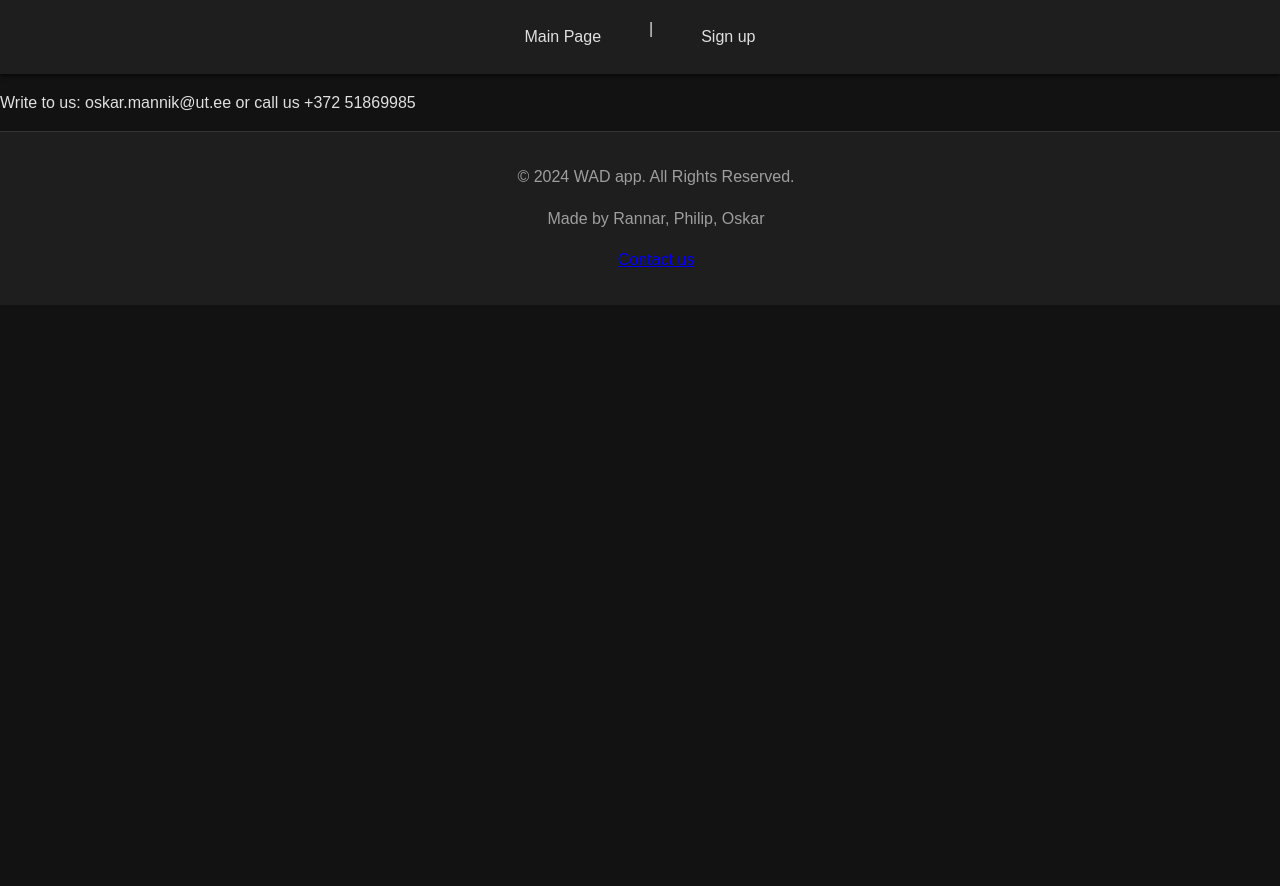
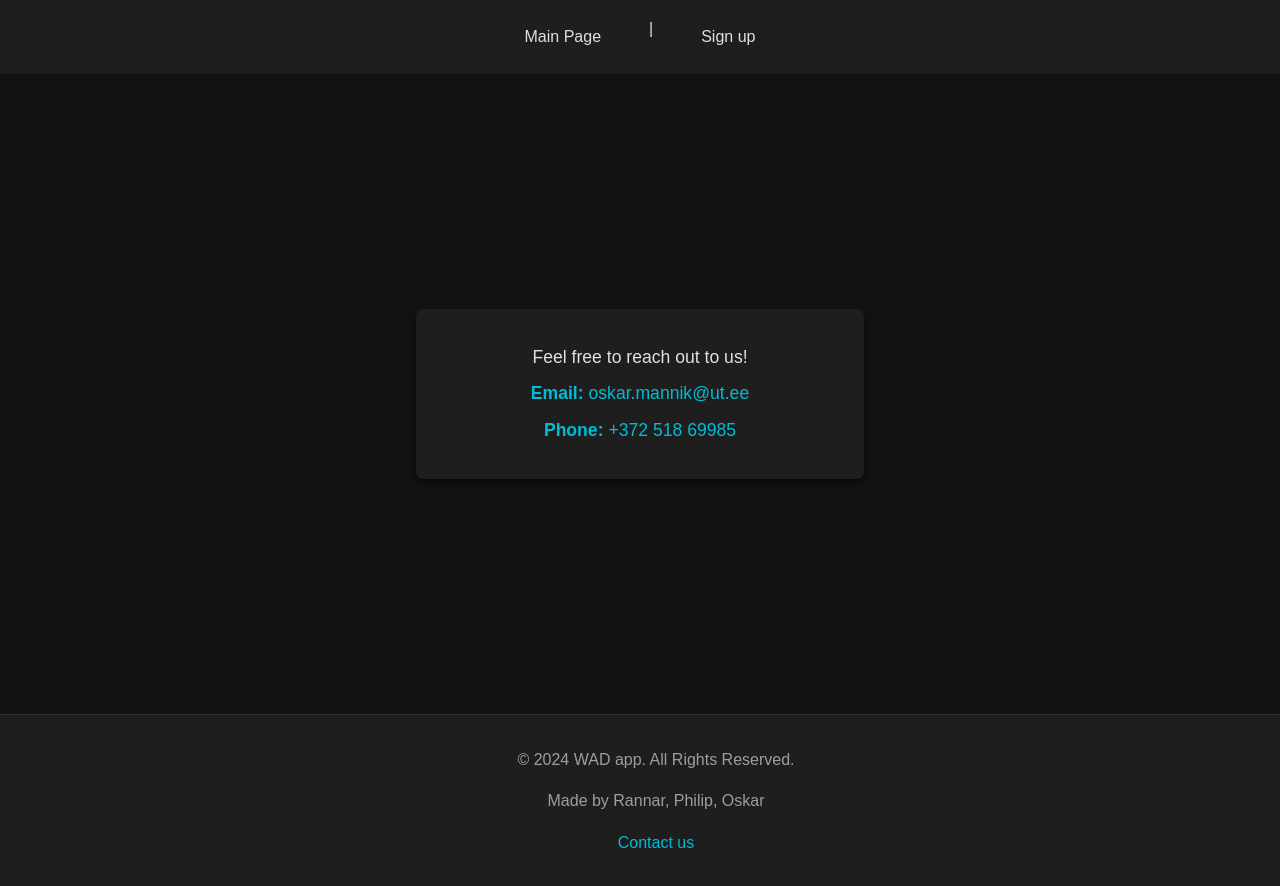
Before and after one commit to RannarZ/WAD-homework4, a Vue app in the folder frontend/: page /contactus in a window 1280 px wide. Before the commit the page ends 800 px from the top, so only its background shows below. Built offline with nearby package versions, Linux system fonts and the light colour scheme.

Commit message:
pages fix

```diff
--- a/frontend/src/views/ContactsPage.vue
+++ b/frontend/src/views/ContactsPage.vue
@@ -1,10 +1,62 @@
 <template>
-<p>Write to us: oskar.mannik@ut.ee or call us +372 51869985</p>
-</template>
+    <div id="contact-page">
+      <main id="main-container-contact">
+        <div id="contact-info">
+          <p>Feel free to reach out to us!</p>
+          <p><strong>Email:</strong> <a href="mailto:oskar.mannik@ut.ee">oskar.mannik@ut.ee</a></p>
+          <p><strong>Phone:</strong> <a href="tel:+37251869985">+372 518 69985</a></p>
+        </div>
+      </main>
+    </div>
+  </template>
 
-<script>
-
-</script>
+  <script>
+  export default {
+    name: "ContactPage",
+  };
+  </script>
 
 <style>
+#contact-page {
+  display: flex;
+  justify-content: center;
+  align-items: center;
+  min-height: 80vh;
+  background-color: #121212;
+  color: #e0e0e0;
+  font-family: Arial, sans-serif;
+}
+
+
+#main-container-contact {
+  text-align: center;
+  padding: 1.5rem;
+  background-color: #1e1e1e;
+  border-radius: 8px;
+  box-shadow: 0 4px 8px rgba(0, 0, 0, 0.5);
+  max-width: 400px;
+  width: 90%;
+  margin: 1rem;
+}
+
+/* Contact Info */
+#contact-info p {
+  margin: 0.75rem 0;
+  font-size: 1.1rem;
+  line-height: 1.4;
+}
+
+#contact-info strong {
+  color: #00bcd4;
+}
+
+a {
+  color: #00bcd4;
+  text-decoration: none;
+}
+
+a:hover {
+  text-decoration: underline;
+}
+
 </style>
```
